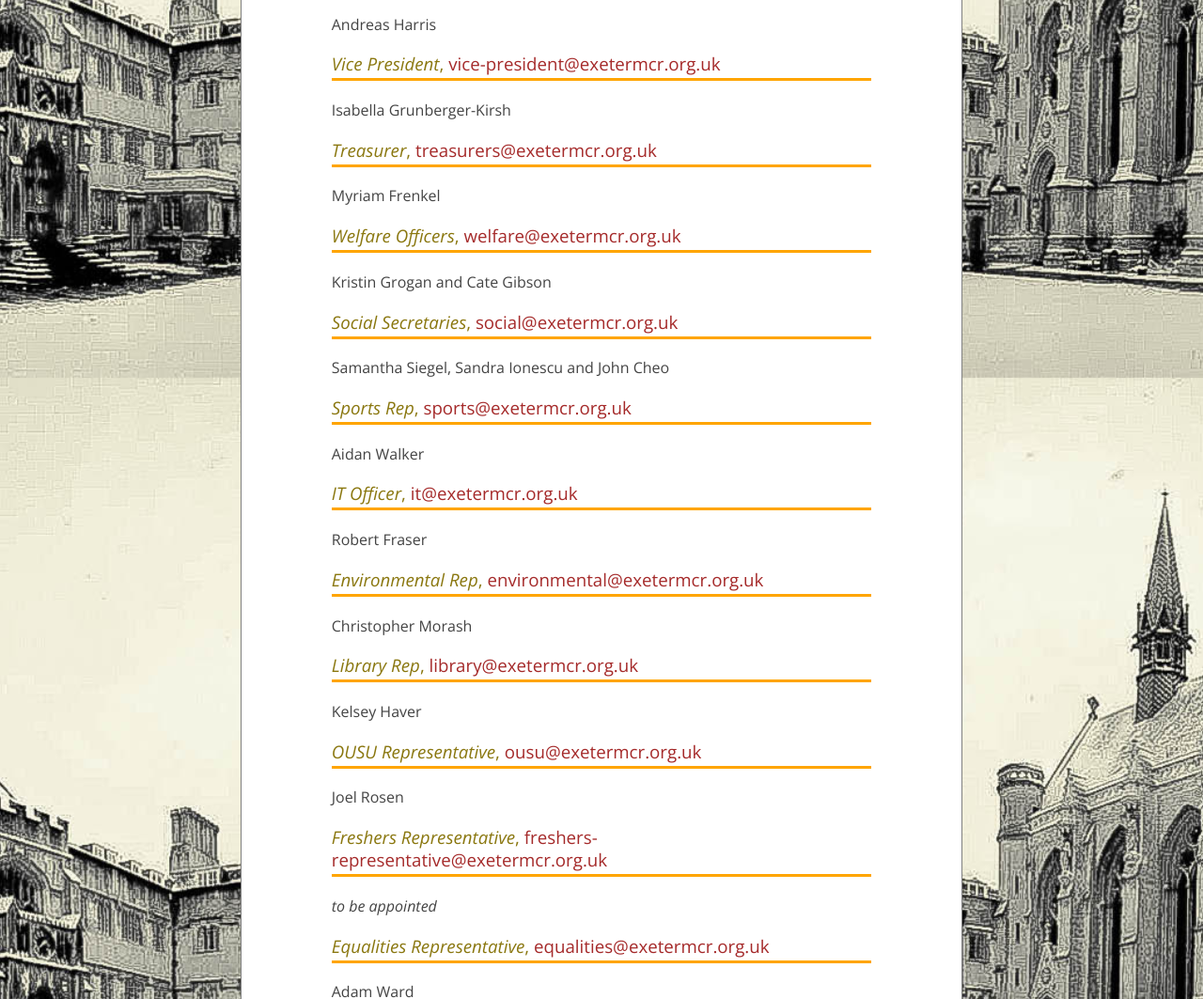
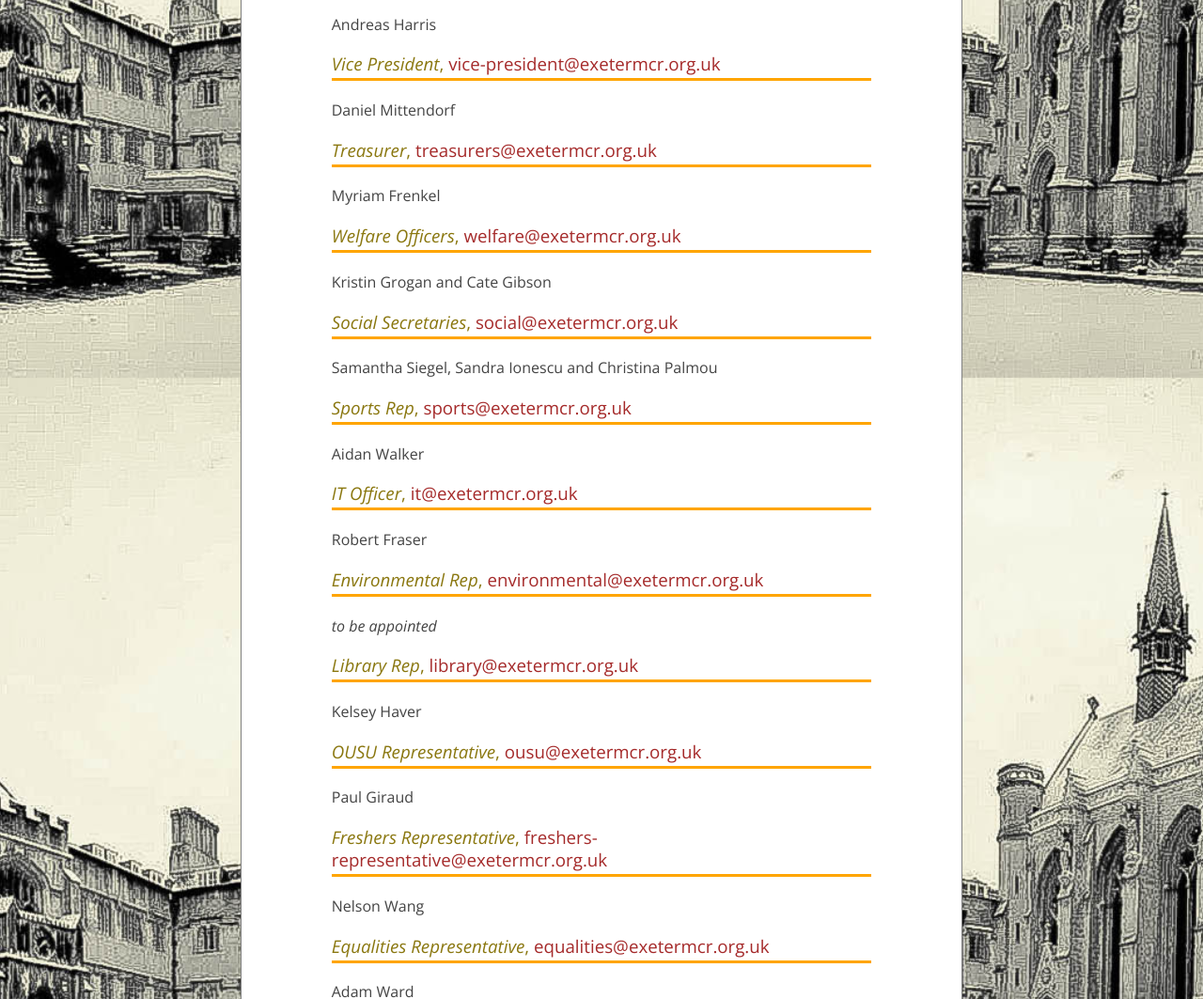
Before and after one commit to exetermcr/exetermcr.github.io, a Jekyll site: the page built from committee.markdown, in a window 1280 px wide. Shown: the part 498-1561 px from the top of the page at 94% size. Built offline with Jekyll 4.4.1, drawn with Linux system fonts in a browser that asks for light colours.

Commit message:
Update committee.markdown

```diff
--- a/committee.markdown
+++ b/committee.markdown
@@ -8,7 +8,7 @@ Andreas Harris
 
 ### *Vice President*, <mailto:vice-president@exetermcr.org.uk>
 
-Isabella Grunberger-Kirsh
+Daniel Mittendorf
 
 ### *Treasurer*, <mailto:treasurers@exetermcr.org.uk>
 
@@ -20,7 +20,7 @@ Kristin Grogan and Cate Gibson
 
 ### *Social Secretaries*, <mailto:social@exetermcr.org.uk>
 
-Samantha Siegel, Sandra Ionescu and John Cheo
+Samantha Siegel, Sandra Ionescu and Christina Palmou
 
 ### *Sports Rep*, <mailto:sports@exetermcr.org.uk>
 
@@ -32,7 +32,7 @@ Robert Fraser
 
 ### *Environmental Rep*, <mailto:environmental@exetermcr.org.uk>
 
-Christopher Morash
+*to be appointed*
 
 ### *Library Rep*, <mailto:library@exetermcr.org.uk>
 
@@ -40,11 +40,11 @@ Kelsey Haver
 
 ### *OUSU Representative*, <mailto:ousu@exetermcr.org.uk>
 
-Joel Rosen
+Paul Giraud
 
 ### *Freshers Representative*, <mailto:freshers-representative@exetermcr.org.uk>
 
-*to be appointed*
+Nelson Wang
 
 ### *Equalities Representative*, <mailto:equalities@exetermcr.org.uk>
 
```
